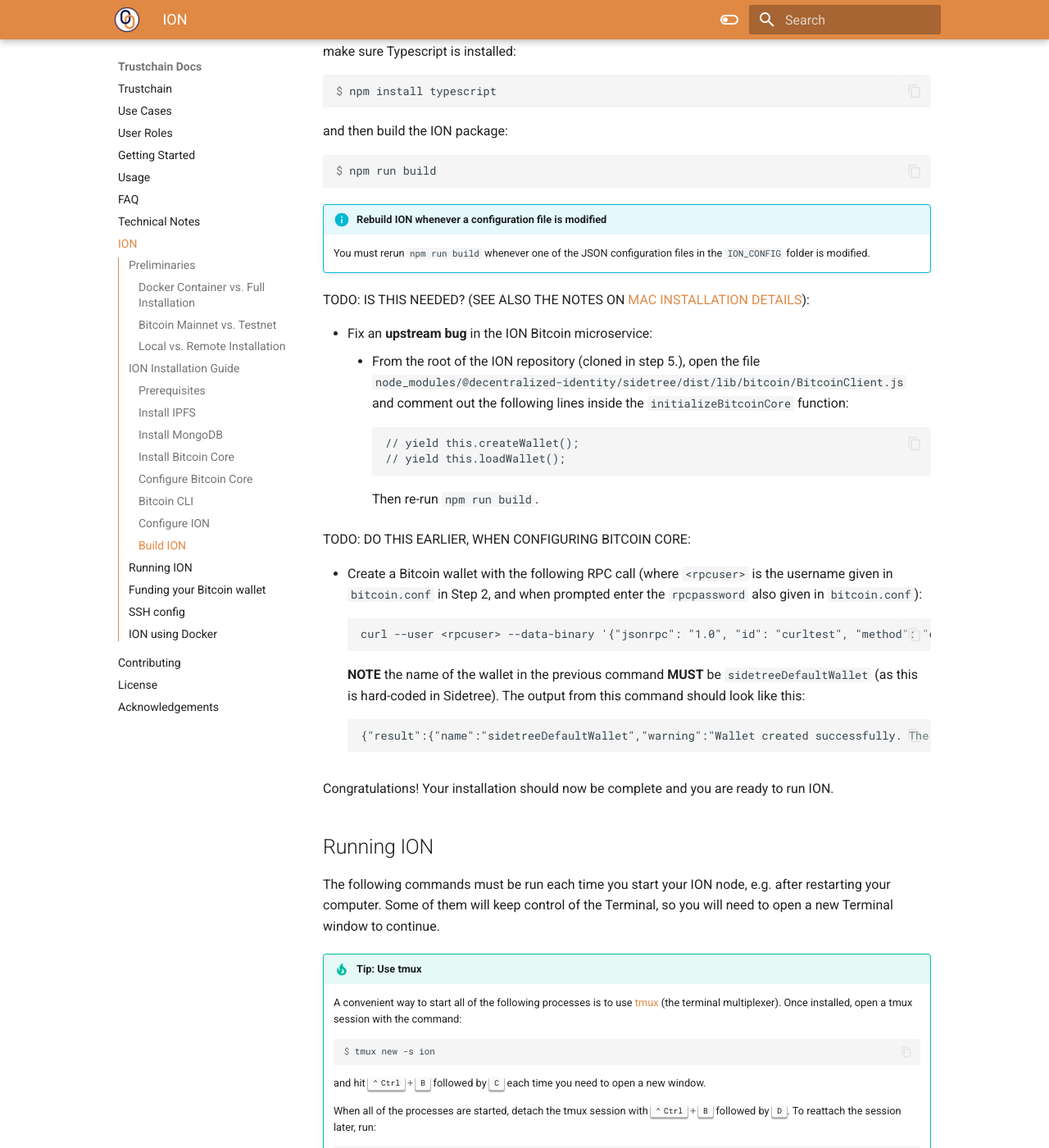
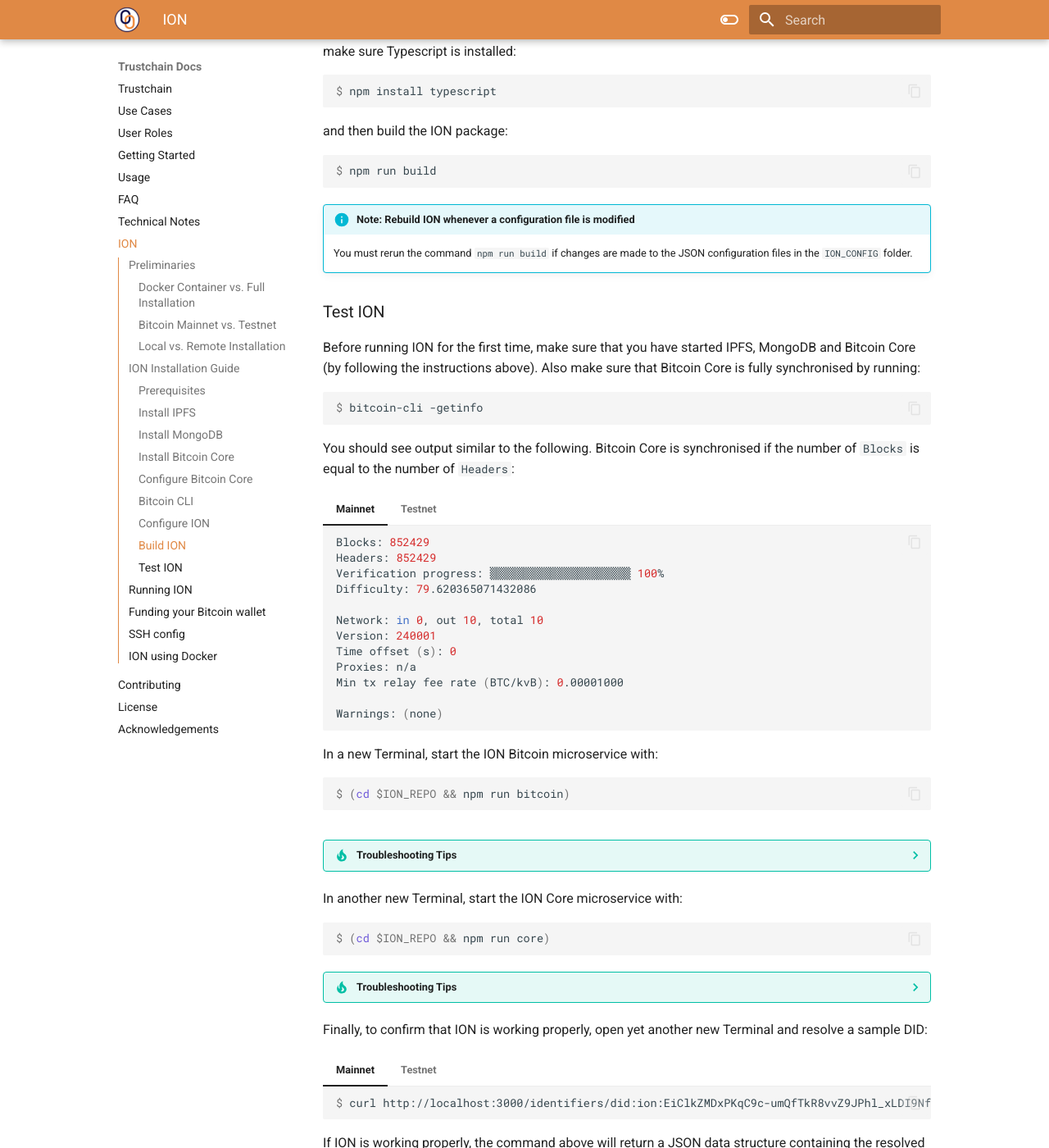
Before and after one commit to alan-turing-institute/trustchain, an MkDocs documentation site: the page built from docs/ion.md, in a window 1280 px wide and 1400 px high, scrolled down 9000 px. Shown: the whole window at 82% size. Built offline with MkDocs 1.6.1 and Material for MkDocs 9.7.7, drawn with Linux system fonts in a browser that asks for light colours; nearby versions of some CDN libraries; library files that are not in the unit come from our copies; some of the changed text lies outside the part shown.

Commit message:
Update troubleshooting tips & ION config notes

````diff
--- a/docs/ion.md
+++ b/docs/ion.md
@@ -408,9 +408,22 @@
     $ sed -i '' 's|"bitcoinDataDirectory": ".*"|"bitcoinDataDirectory": "'$BITCOIN_DATA'testnet3/"|g' $ION_CONFIG/testnet-bitcoin-config.json
     ```
 
-    Set the `bitcoinRpcUsername` parameter: TODO.
+    Set the `bitcoinRpcUsername` and `bitcoinRpcPassword` parameters. These must match the username and password chosen in the [Bitcoin CLI](#bitcoin-cli) section above.
 
-    Set the `bitcoinRpcPassword` parameter: TODO.
+    We chose `admin` for the RPC username, and the following command sets this same value inside the ION config file:
+    ```console
+    $ sed -i '' 's|"bitcoinRpcUsername": ".*"|"bitcoinRpcUsername": "admin"|g' $ION_CONFIG/testnet-bitcoin-config.json
+    ```
+
+    For the RPC password, copy and paste the following command into the Terminal and then change `<password>` to the **same password** you chose when setting up the [Bitcoin CLI](#bitcoin-cli):
+    ```console
+    $ RPC_PASSWORD="<password>"
+    ```
+
+    Then run this command to update the `bitcoinRpcPassword` parameter in `ION_CONFIG`:
+    ```console
+    $ sed -i '' 's|"bitcoinRpcPassword": ".*"|"bitcoinRpcPassword": "'$RPC_PASSWORD'"|g' $ION_CONFIG/testnet-bitcoin-config.json
+    ```
 
 ### Build ION
 
@@ -431,34 +444,111 @@
 $ npm run build
 ```
 
-!!! info "Rebuild ION whenever a configuration file is modified"
+!!! info "Note: Rebuild ION whenever a configuration file is modified"
 
-    You must rerun `npm run build` whenever one of the JSON configuration files in the `ION_CONFIG` folder is modified.
+    You must rerun the command `npm run build` if changes are made to the JSON configuration files in the `ION_CONFIG` folder.
 
-TODO: IS THIS NEEDED? (SEE ALSO THE NOTES ON [MAC INSTALLATION DETAILS](https://hackmd.io/k_l6jW1cSDieS_fGrM-dRg#Installation-on-Mac-Detailed-guide)):
+### Test ION
 
-- Fix an **upstream bug** in the ION Bitcoin microservice:
-    - From the root of the ION repository (cloned in step 5.), open the file `node_modules/@decentralized-identity/sidetree/dist/lib/bitcoin/BitcoinClient.js`
-    and comment out the following lines inside the `initializeBitcoinCore` function:
-        ```
-        // yield this.createWallet();
-        // yield this.loadWallet();
-        ```
-        Then re-run `npm run build`.
-
-TODO: DO THIS EARLIER, WHEN CONFIGURING BITCOIN CORE:
-
-- Create a Bitcoin wallet with the following RPC call (where `<rpcuser>` is the username given in `bitcoin.conf` in Step 2, and when prompted enter the `rpcpassword` also given in `bitcoin.conf`):
-```
-curl --user <rpcuser> --data-binary '{"jsonrpc": "1.0", "id": "curltest", "method": "createwallet", "params": {"wallet_name": "sidetreeDefaultWallet", "descriptors": false}}' -H 'content-type: text/plain;' http://127.0.0.1:18332/
-```
-**NOTE** the name of the wallet in the previous command **MUST** be `sidetreeDefaultWallet` (as this is hard-coded in Sidetree).
-The output from this command should look like this:
-```
-{"result":{"name":"sidetreeDefaultWallet","warning":"Wallet created successfully. The legacy wallet type is being deprecated and support for creating and opening legacy wallets will be removed in the future."},"error":null,"id":"curltest"}
+Before running ION for the first time, make sure that you have started IPFS, MongoDB and Bitcoin Core (by following the instructions above). Also make sure that Bitcoin Core is fully synchronised by running:
+```console
+$ bitcoin-cli -getinfo
 ```
 
-Congratulations! Your installation should now be complete and you are ready to run ION.
+You should see output similar to the following. Bitcoin Core is synchronised if the number of `Blocks` is equal to the number of `Headers`:
+
+=== "Mainnet"
+    ```sh
+    Blocks: 852429
+    Headers: 852429
+    Verification progress: ▒▒▒▒▒▒▒▒▒▒▒▒▒▒▒▒▒▒▒▒▒ 100%
+    Difficulty: 79.620365071432086
+
+    Network: in 0, out 10, total 10
+    Version: 240001
+    Time offset (s): 0
+    Proxies: n/a
+    Min tx relay fee rate (BTC/kvB): 0.00001000
+
+    Warnings: (none)
+    ```
+
+    In a new Terminal, start the ION Bitcoin microservice with:
+    ```console
+    $ (cd $ION_REPO && npm run bitcoin)
+    ```
+
+
+=== "Testnet"
+    ```sh
+    Chain: test
+    Blocks: 2868427
+    Headers: 2868427
+    Verification progress: ▒▒▒▒▒▒▒▒▒▒▒▒▒▒▒▒▒▒▒▒▒ 100%
+    Difficulty: 3.620365071432086
+
+    Network: in 0, out 10, total 10
+    Version: 240001
+    Time offset (s): 0
+    Proxies: n/a
+    Min tx relay fee rate (BTC/kvB): 0.00001000
+
+    Warnings: (none)
+    ```
+
+    In a new Terminal, start the ION Bitcoin microservice with:
+    ```console
+    $ (cd $ION_REPO && npm run bitcoin)
+    ```
+
+    When running this command for the first time, expect the error:
+    ```
+    Non-base58 character
+    Is bitcoinWalletImportString valid? Consider using <testnet> key generated below:
+    ```
+    followed by a base58 string. In this case, copy the string and paste it into the config file at `~/.ion/testnet-bitcoin-config.json` at the `bitcoinWalletImportString` parameter.
+
+
+??? tip "Troubleshooting Tips"
+
+    - If you get an `ECONNREFUSED` error, make sure bitcoind has started and is listening on the expected port (see the dropdown info box in Step 3).
+    - A [known issue](https://github.com/decentralized-identity/sidetree/pull/1192) with the ION "Sidetree" library may cause the `loadwallet` jRPC call to fail. See the Troubleshooting section (TODO) for a workaround.
+        - TODO: IS THIS NEEDED? (SEE ALSO THE NOTES ON [MAC INSTALLATION DETAILS](https://hackmd.io/k_l6jW1cSDieS_fGrM-dRg#Installation-on-Mac-Detailed-guide)):
+        - Fix an **upstream bug** in the ION Bitcoin microservice:
+            - From the root of the ION repository (cloned in step 5.), open the file `node_modules/@decentralized-identity/sidetree/dist/lib/bitcoin/BitcoinClient.js`
+        and comment out the following lines inside the `initializeBitcoinCore` function:
+            ```
+            // yield this.createWallet();
+            // yield this.loadWallet();
+            ```
+            Then re-run `npm run build`.
+
+In another new Terminal, start the ION Core microservice with:
+```console
+$ (cd $ION_REPO && npm run core)
+```
+
+??? tip "Troubleshooting Tips"
+
+    TODO. ECONNN ERROR
+
+Finally, to confirm that ION is working properly, open yet another new Terminal and resolve a sample DID:
+
+=== "Mainnet"
+
+    ```console
+    $ curl http://localhost:3000/identifiers/did:ion:EiClkZMDxPKqC9c-umQfTkR8vvZ9JPhl_xLDI9Nfk38w5w | json_pp
+    ```
+
+=== "Testnet"
+
+    ```console
+    $ curl http://localhost:3000/identifiers/did:ion:test:EiClWZ1MnE8PHjH6y4e4nCKgtKnI1DK1foZiP61I86b6pw | json_pp
+    ```
+
+If ION is working properly, the command above will return a JSON data structure containing the resolved DID document and document metadata for the sample DID.
+
+Congratulations! Your ION installation is now complete.
 
 ## Running ION
 
@@ -502,7 +592,7 @@
 
     ??? info "Other MongoDB commands"
 
-        Stop:
+        Stop MongoDB:
         ```
         sudo systemctl stop mongod
         ```
@@ -540,41 +630,64 @@
 
 ??? info "Other Bitcoin Core commands"
 
-    Check status:
-    ```console
-    $ bitcoin-cli -getinfo
-    ```
+    === "Mainnet"
 
-    Stop the daemon:
-    ```console
-    $ bitcoin-cli stop
-    ```
+        Check status:
+        ```console
+        $ bitcoin-cli -getinfo
+        ```
 
-    Reindex the chain (may take >1 hour):
-    ```console
-    $ bitcoind -reindex-chainstate
-    ```
+        Stop Bitcoin Core:
+        ```console
+        $ bitcoin-cli stop
+        ```
 
-    Check which port bitcoind is listening on (should be 8333 for mainnet, or 18333 for testnet):
-    ```console
-    $ netstat -tulpn | grep 'bitcoind'
-    ```
+        Print the log file to the Terminal (hit ++ctrl+c++ to exit):
+        ```console
+        $ tail -f $BITCOIN_DATA/debug.log
+        ```
+
+        Reindex the chain (may take >1 hour):
+        ```console
+        $ bitcoind -reindex-chainstate
+        ```
+
+        Check which port bitcoind is listening on (should be 8333 for Mainnet):
+        ```console
+        $ netstat -tulpn | grep 'bitcoind'
+        ```
+
+    === "Testnet"
+
+        Check status:
+        ```console
+        $ bitcoin-cli -getinfo
+        ```
+
+        Stop Bitcoin Core:
+        ```console
+        $ bitcoin-cli stop
+        ```
+
+        Print the log file to the Terminal (hit ++ctrl+c++ to exit):
+        ```console
+        $ tail -f $BITCOIN_DATA/testnet3/debug.log
+        ```
+
+        Reindex the chain (may take >1 hour):
+        ```console
+        $ bitcoind -reindex-chainstate
+        ```
+
+        Check which port bitcoind is listening on (should be 18333 for Testnet):
+        ```console
+        $ netstat -tulpn | grep 'bitcoind'
+        ```
 
 **4. Start the ION bitcoin service.**
 ```console
 $ (cd $ION_REPO && npm run bitcoin)
 ```
-
-??? tip "Troubleshooting Tips"
-
-    - If you get an `ECONNREFUSED` error, make sure bitcoind has started and is listening on the expected port (see the dropdown info box in Step 3).
-    - When running this command for the first time, expect the error:
-    ```
-    Non-base58 character
-    Is bitcoinWalletImportString valid? Consider using <testnet> key generated below:
-    ```
-    followed by a base58 string. In this case, copy the string and paste it into the config file at `~/.ion/testnet-bitcoin-config.json` at the `bitcoinWalletImportString` parameter.
-    - A [known issue](https://github.com/decentralized-identity/sidetree/pull/1192) with the ION "Sidetree" library may cause the `loadwallet` jRPC call to fail. See the Troubleshooting section (TODO) for a workaround.
 
 **5. Start the ION core service.**
 ```console
@@ -594,6 +707,8 @@
     ```console
     $ curl http://localhost:3000/identifiers/did:ion:test:EiClWZ1MnE8PHjH6y4e4nCKgtKnI1DK1foZiP61I86b6pw | json_pp
     ```
+
+    This command should print the contents of the resolved DID document and document metadata to the Terminal. If it does not, see the Troubleshoot tips [above](#test-ion).
 
 ## Funding your Bitcoin wallet
 
````
